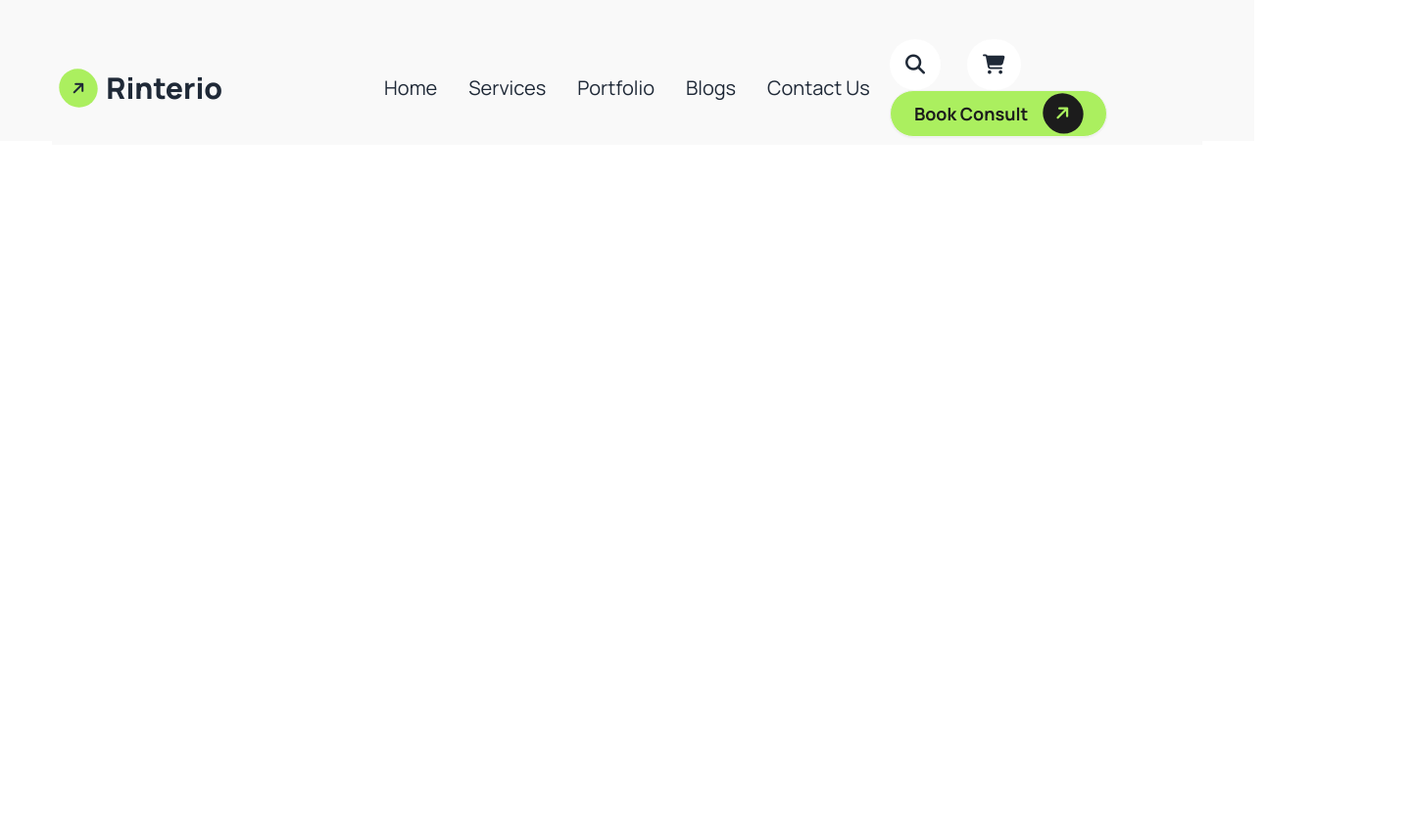
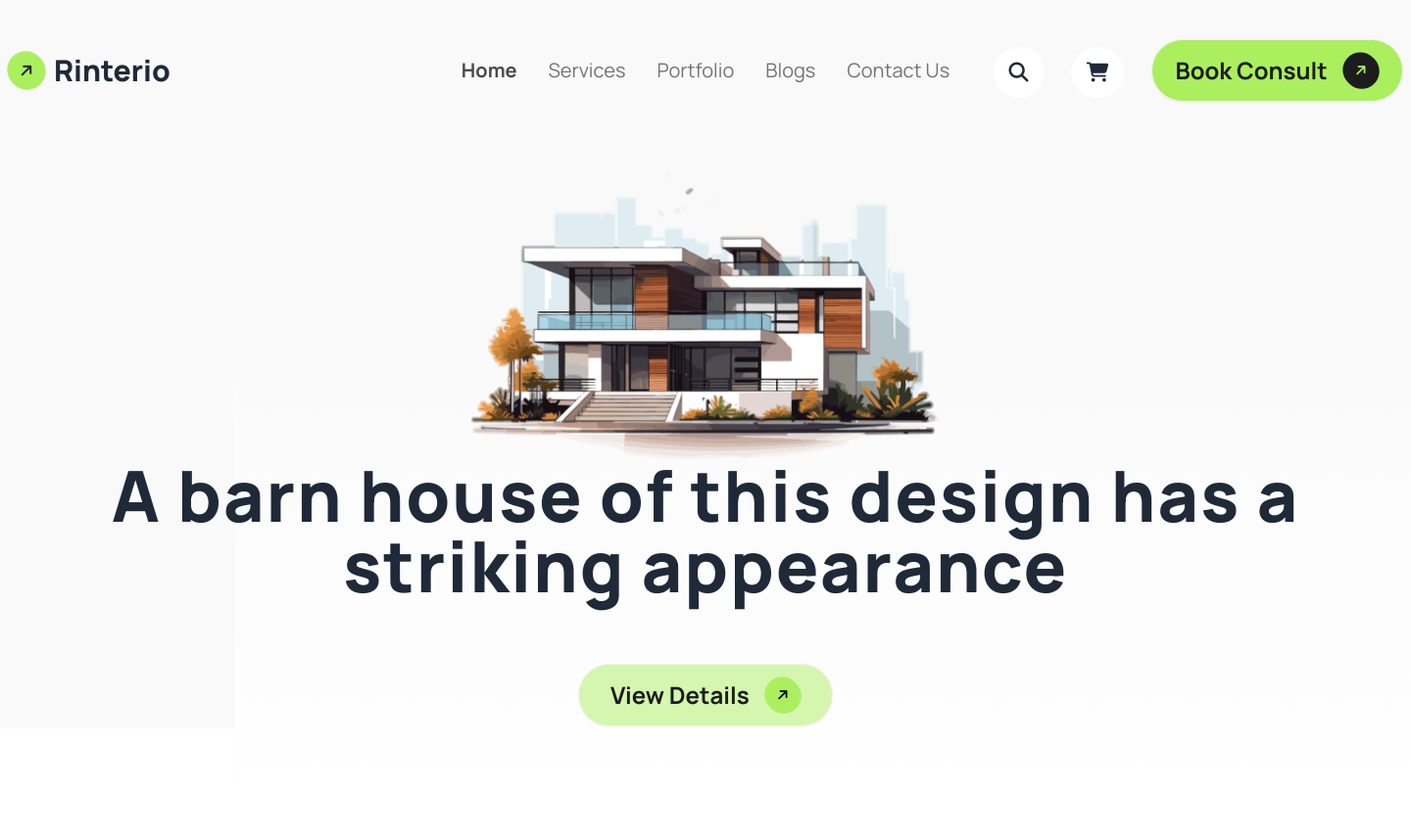
Before and after one commit to Rony7736/Batch-10-Assignment-3, a plain HTML site: page index.html in a window 1280 px wide. Shown: the whole page at 98% size, 1440 px wide, since content can reach past the window. Before the commit the page ends 800 px from the top, so only its background shows below. Drawn offline with nearby package versions, Linux system fonts and the light colour scheme.

Commit message:
completed banner section

```diff
--- a/index.html
+++ b/index.html
@@ -30,7 +30,7 @@
           colors: {
             clifford: '#da373d',
               primary: '#ABEF5F',
-              secondary: 'rgba(171, 239, 95, 0.2)',
+              secondary: '#D4F6AE',
               background: '#F9F9F9',
               backgroundSecondary:'#F4F4F4',
           },
@@ -48,7 +48,7 @@
 
     <header class="bg-background">
 
-        <section class="w-11/12 mx-auto bg-background h-36">
+        <section class="lg:w-[1440px] mx-auto bg-background">
 
             <nav class="py-8">
                 <div class="navbar bg-base-100 bg-background">
@@ -57,23 +57,26 @@
                       <a class="btn btn-ghost text-3xl font-extrabold pl-2"></i>Rinterio</a>
                     </div>
                     <div class="navbar-center hidden lg:flex justify-center">
-                      <ul class="menu menu-horizontal px-1 items-center justify-center">
-                        <li><a class="text-xl">Home</a></li>
-                        <li><a class="text-xl">Services</a></li>
-                        <li><a class="text-xl">Portfolio</a></li>
-                        <li><a class="text-xl">Blogs</a></li>
-                        <li><a class="text-xl">Contact Us</a></li>
+                      <ul class="menu menu-horizontal px-1 items-center justify-center ">
+                        <li><a class="text-xl text-[#494949] font-bold">Home</a></li>
+                        <li><a class="text-xl text-[#737373]">Services</a></li>
+                        <li><a class="text-xl text-[#737373]">Portfolio</a></li>
+                        <li><a class="text-xl text-[#737373]">Blogs</a></li>
+                        <li><a class="text-xl text-[#737373]">Contact Us</a></li>
                       </ul>
                     </div>
                     <div class="navbar-end ">
 
                       <div class="hidden lg:block">
+
                         <span class="text-xl"><i class="fa-solid fa-magnifying-glass bg-white p-4 rounded-full"></i></span>
                         <span class="text-xl mx-6"><i class="fa-solid fa-cart-shopping bg-white p-4 rounded-full"></i></span>
 
-                        <a href="">
-                          <button class="btn bg-primary lg:px-6 text-lg text-[#1C1C1C] font-bold rounded-full">Book Consult <i class="fa-solid fa-arrow-right -rotate-45 bg-[#1C1C1C] px-3 py-3 text-[#ABEF5F] rounded-full ml-2"></i></button>
-                        </a>
+                        <button class="btn bg-primary lg:px-6  rounded-full h-16">
+                          <a class="text-2xl text-[#1C1C1C] font-bold" href="">Book Consult</a>
+                          <i class="fa-solid fa-arrow-right -rotate-45 bg-[#1C1C1C] px-3 py-3 text-[#ABEF5F] rounded-full ml-2"></i>
+                        </button>
+
                       </div>
 
                       <div class="dropdown">
@@ -91,6 +94,27 @@
                     </div>
                   </div>
             </nav>
+
+            <div class="lg:h-[600px] relative -z-1">
+              <div class="absolute bg-white lg:h-[600px] w-10/12 h-[full] right-0 bg-gradient-to-t from-white to-[#F9F9F9] top-28"></div>
+
+            <div class="absolute inset-x-0 top-0 h-16">
+              <div class="flex flex-col justify-center items-center mt-8">
+                <img class="w-8/12 lg:w-4/12" src="./assets/banner.png" alt="">
+
+              <div class="text-center">
+                <h1 class="text-4xl lg:text-7xl font-black leading-tight mx-auto mb-16 tracking-wide">A barn house of this design has a <br> striking appearance</h1>
+                <p></p>
+
+                <button class="btn bg-secondary lg:px-8 rounded-full h-16 mb-16">
+                  <a class="text-2xl text-[#1C1C1C] font-bold" href="">View Details</a>
+                  <i class="fa-solid fa-arrow-right -rotate-45 bg-primary px-3 py-3 text-black rounded-full ml-2"></i>
+                </button>
+              </div>
+              </div>
+            </div>
+
+            </div>
 
         </section>
 
```
